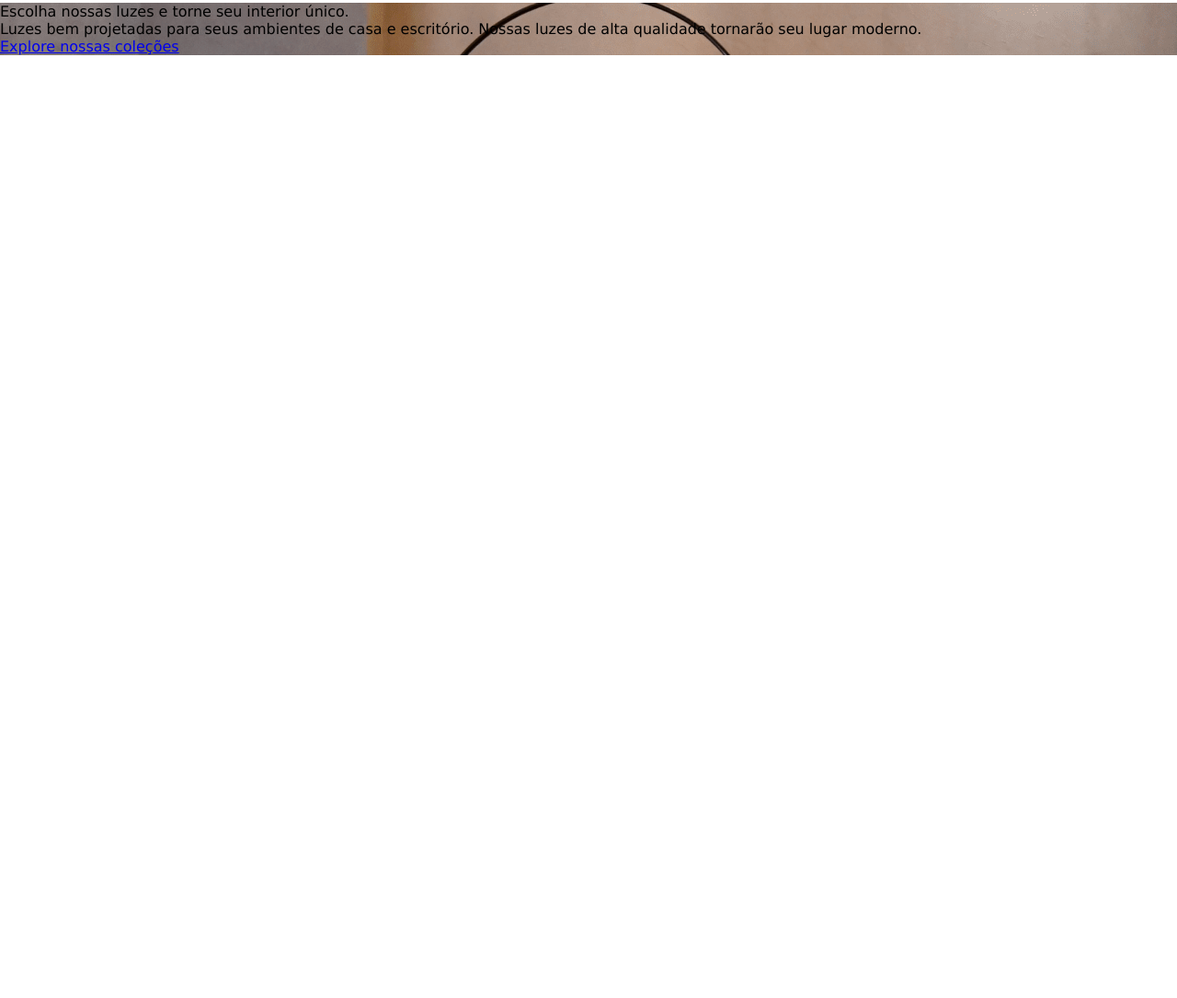
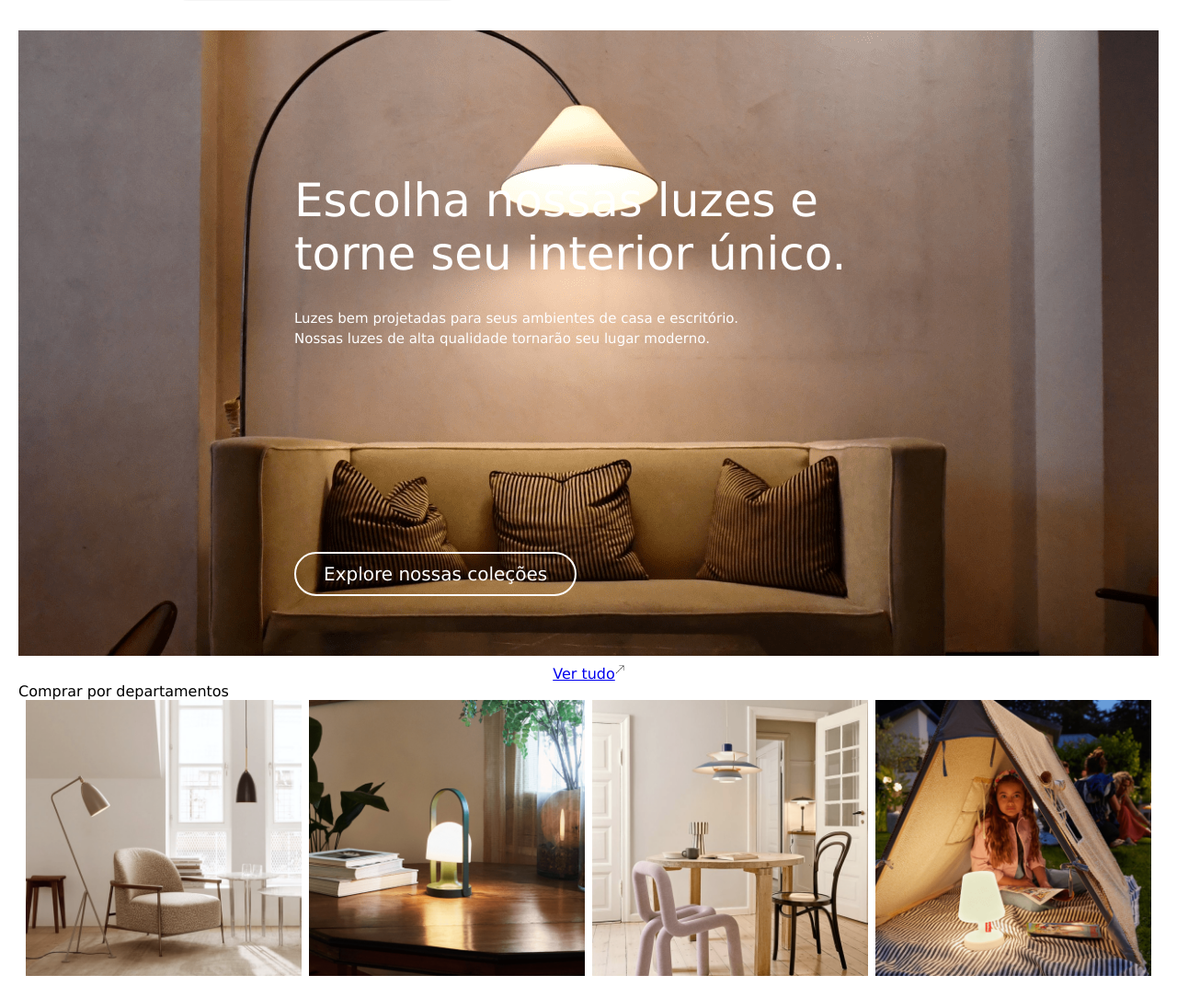
Before and after one commit to cavalcan7te/atv_reprodu-o_site, a plain HTML site: page ativReplicar/index.html in a window 1280 px wide. Shown: the part 87-1172 px from the top of the page at 92% size. Before the commit the page ends 800 px from the top, so only its background shows below. Drawn offline with Linux system fonts and the light colour scheme.

Commit message:
section1

```diff
--- a/ativReplicar/index.html
+++ b/ativReplicar/index.html
@@ -55,14 +55,43 @@
     </header>
 
     <section id="section1">
-        <p>
-            Escolha nossas luzes e torne seu interior único.
-        </p>
-        <p>
-            Luzes bem projetadas para seus ambientes de casa e escritório.
-            Nossas luzes de alta qualidade tornarão seu lugar moderno.
-        </p>
-        <a href="outrapag2">Explore nossas coleções</a>
+        <img id="imagem1" src="img/section1.png" alt="" width="1900px">
+        <div id="textoImg1">
+            <p id="textoEscolha">
+                Escolha nossas luzes e torne seu interior único.
+            </p>
+            <p id="textoLuzes">
+                Luzes bem projetadas para seus ambientes de casa e escritório.
+                Nossas luzes de alta qualidade tornarão seu lugar moderno.
+            </p>
+            <button id="exploreButton" href="outrapag2">Explore nossas coleções</button>
+        </div>
+    </section>
+    <section id="section2">
+        <div>
+            <div id="itensEverTudo">
+                <a href="#itens">Ver tudo</a>
+                <img src="img/setadiagonal.png" alt="" height="10px">
+            </div>
+        </div>
+        <div>
+            <p id="textoComprar">Comprar por departamentos</p>
+        </div>
+
+        <div id="imagensS2">
+            <div>
+                <img src="img/section2img1.png" alt="" height="300px">
+            </div>
+            <div>
+                <img src="img/s2img2.png" alt="" height="300px">
+            </div>
+            <div>
+                <img src="img/s2img3.png" alt="" height="300px">
+            </div>
+            <div>
+                <img src="img/s2img4.png" alt="" height="300px">
+            </div>
+        </div>
     </section>
 </body>
 </html>
--- a/ativReplicar/style.css
+++ b/ativReplicar/style.css
@@ -4,6 +4,9 @@
     margin: 0;
     font-family: 'Lucida Sans', 'Lucida Sans Regular', 'Lucida Grande', 'Lucida Sans Unicode', Geneva, Verdana, sans-serif;
     font-weight: 450;
+}
+body{
+    padding: 20px;
 }
 
 #header {
@@ -19,6 +22,10 @@
     display: flex;
     align-items: center;
     margin-right: 20px;
+}
+
+#logo:hover{
+    cursor: pointer;
 }
 
 #containerHeader1{
@@ -61,6 +68,10 @@
     width: 380px;
 }
 
+#imgSeta {
+    margin-left: 5px;
+}
+
 #containerHeader2{
     display: flex;
     align-items: center;
@@ -94,7 +105,64 @@
 }
 
 #section1{
-    background-image: url(img/section1.png);
+    display: flex;
+    justify-content: center;
+    align-items: center;
+    overflow: hidden;
+    position: relative;
+    height: 700px;
+    max-width: 100%;
+}
+
+#textoEscolha{
+    margin-top: 90px;
+    flex-wrap: wrap;
+    color: white;
+    font-size: 50px;
+    width: 700px;
+    margin-bottom: 30px;
+}
+
+#textoLuzes{
+    color: white;
+    font-size: 15px;
+    width: 500px;
+    line-height: 1.5;
+}
+
+#exploreButton{
+    margin-top: 220px;
+    color: white;
+    border:2px solid white;
+    background-color: transparent;
+    border-radius: 40px;
+    padding: 10px;
+    padding-left: 30px;
+    padding-right: 30px;
+    font-weight: 400;
+    font-size: 20px;
+}
+
+#exploreButton:hover{
+    text-decoration: underline;
+    text-underline-offset: 6px;
+}
+
+#textoImg1{
+    position: absolute;
+    left: 300px;
+
+}
+
+#itensEverTudo{
+    display: flex;
+    justify-content: center;
+}
+
+#imagensS2{
+    display: flex;
+    justify-content: space-evenly;
+    align-items: center;
 }
 
 .link {
@@ -106,21 +174,12 @@
 
 .setaEspacamento {
     display: flex;
-    align-items: center; /* Alinha a seta verticalmente com os textos */
+    align-items: center;
     margin: 0;
     padding: 0;
 }
-
-#imgSeta {
-    margin-left: 5px;
-}
-
 
 .link:hover{
     text-decoration: underline;
     text-underline-offset: 6px;
 }
-
-#logo:hover{
-    cursor: pointer;
-}
```
Also changed, not shown: ativReplicar/img/s2img2.png (added), ativReplicar/img/s2img3.png (added), ativReplicar/img/s2img4.png (added), ativReplicar/img/section2img1.png (added), ativReplicar/img/setadiagonal.png (added).
